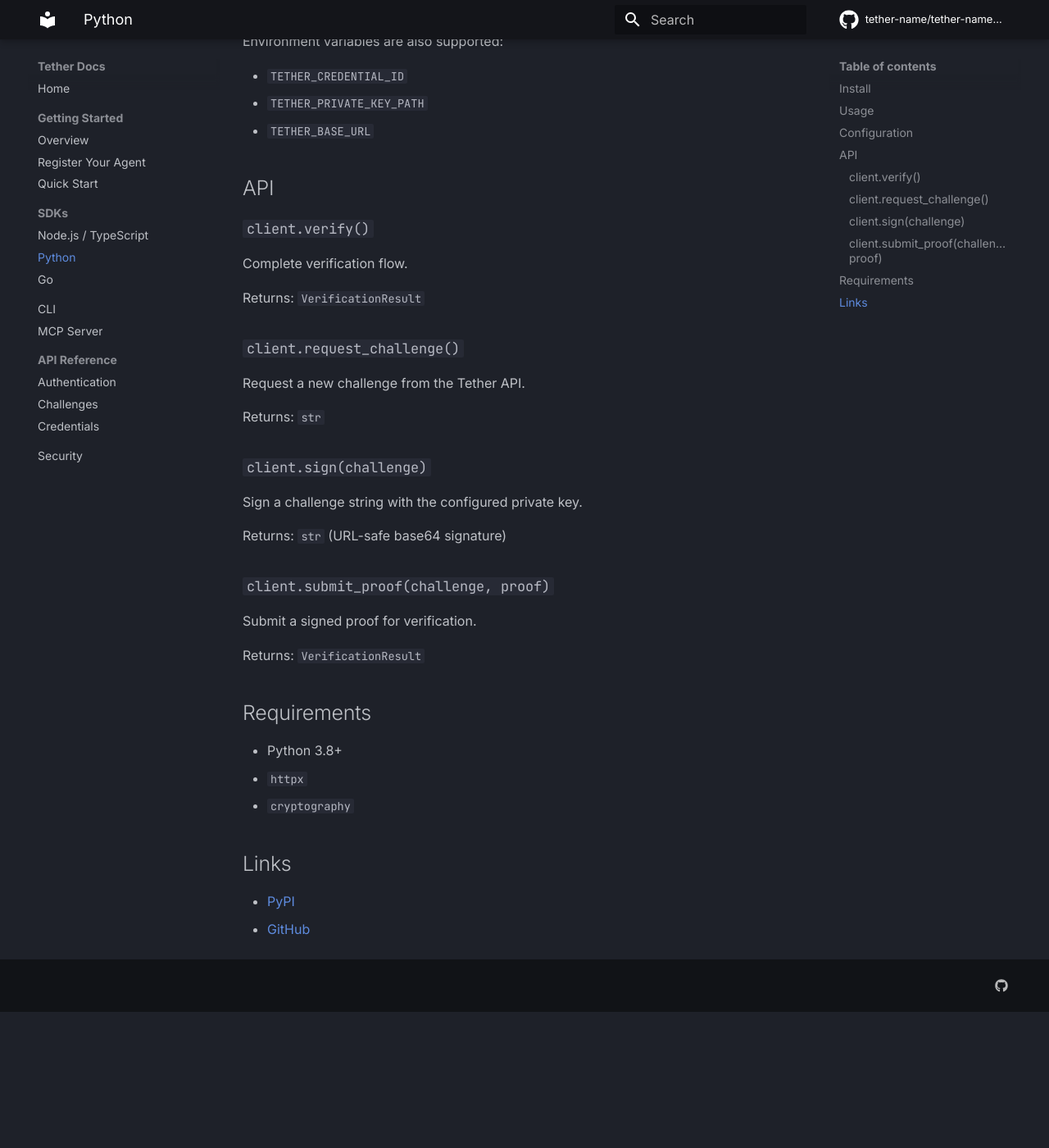
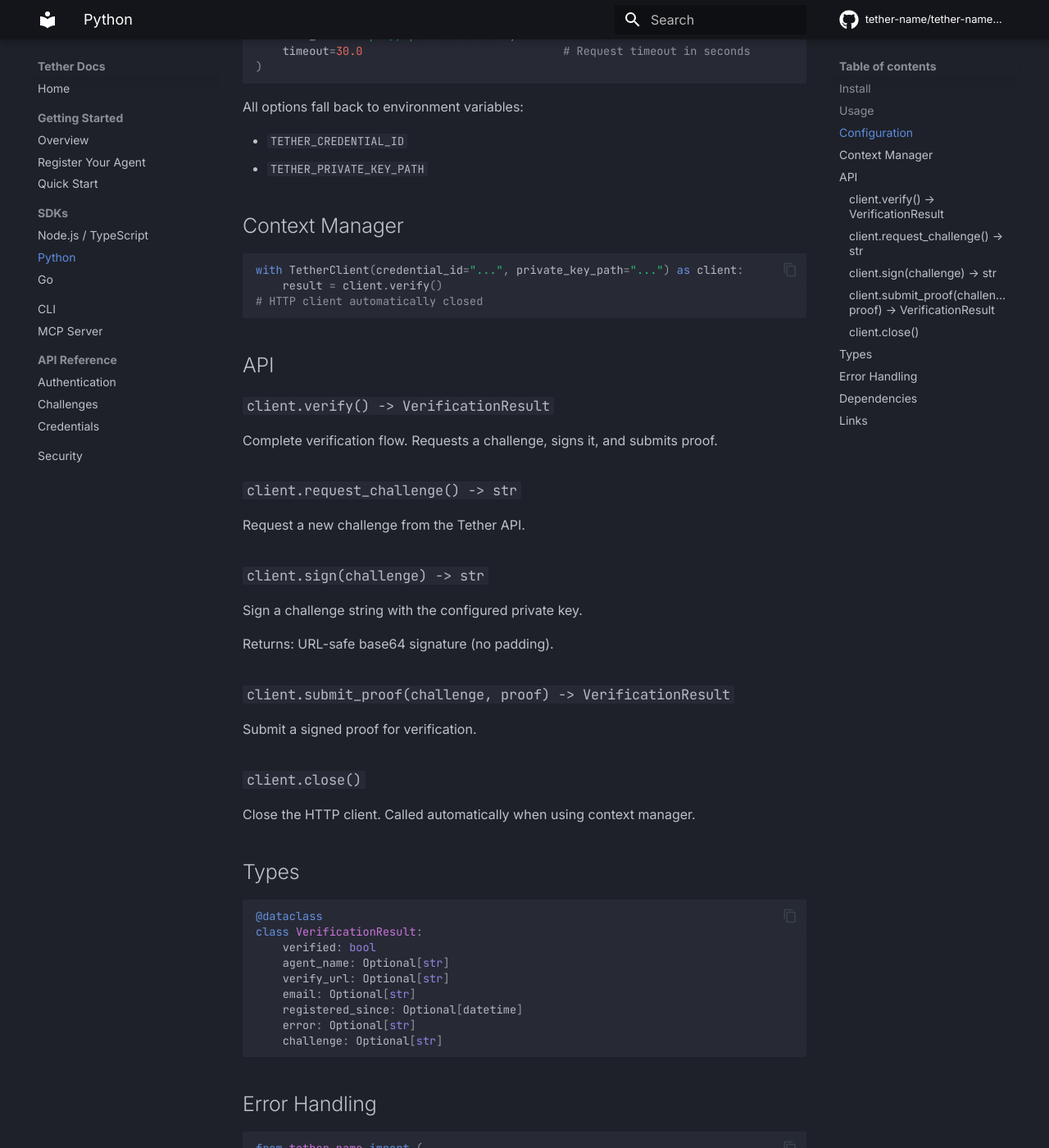
Before and after one commit to tether-name/tether-name-docs, an MkDocs documentation site: the page built from docs/sdks/python.md, in a window 1280 px wide and 1400 px high, scrolled down 1016 px. Shown: the whole window at 82% size. Built offline with MkDocs 1.6.1 and Material for MkDocs 9.7.7, drawn with Linux system fonts in a browser that asks for light colours; comment, search, counter and statistics services are not loaded; before the commit the page ends 2250 px from its top, so only the background shows below that; some of the changed text lies outside the part shown.

Commit message:
Fix Go Config→Options, expand SDK docs, fix env var accuracy [skip ci]

````diff
--- a/docs/sdks/python.md
+++ b/docs/sdks/python.md
@@ -35,51 +37,91 @@
     credential_id="your-credential-id",
 
     # Private key — provide one of:
-    private_key_path="/path/to/key.der",  # File path (DER or PEM)
-    private_key_pem="-----BEGIN...",       # PEM string
+    private_key_path="/path/to/key.der",     # File path (DER or PEM)
+    private_key_pem="-----BEGIN...",          # PEM string or bytes
+    private_key_der=b"...",                   # DER bytes
 
     # Optional
-    base_url="https://api.tether.name"    # API base URL
+    base_url="https://api.tether.name",      # API base URL
+    timeout=30.0                              # Request timeout in seconds
 )
 ```
 
-Environment variables are also supported:
+All options fall back to environment variables:
 
 - `TETHER_CREDENTIAL_ID`
 - `TETHER_PRIVATE_KEY_PATH`
-- `TETHER_BASE_URL`
+
+## Context Manager
+
+```python
+with TetherClient(credential_id="...", private_key_path="...") as client:
+    result = client.verify()
+# HTTP client automatically closed
+```
 
 ## API
 
-### `client.verify()`
+### `client.verify() -> VerificationResult`
 
-Complete verification flow.
+Complete verification flow. Requests a challenge, signs it, and submits proof.
 
-Returns: `VerificationResult`
-
-### `client.request_challenge()`
+### `client.request_challenge() -> str`
 
 Request a new challenge from the Tether API.
 
-Returns: `str`
-
-### `client.sign(challenge)`
+### `client.sign(challenge) -> str`
 
 Sign a challenge string with the configured private key.
 
-Returns: `str` (URL-safe base64 signature)
+Returns: URL-safe base64 signature (no padding).
 
-### `client.submit_proof(challenge, proof)`
+### `client.submit_proof(challenge, proof) -> VerificationResult`
 
 Submit a signed proof for verification.
 
-Returns: `VerificationResult`
+### `client.close()`
 
-## Requirements
+Close the HTTP client. Called automatically when using context manager.
 
-- Python 3.8+
-- `httpx`
-- `cryptography`
+## Types
+
+```python
+@dataclass
+class VerificationResult:
+    verified: bool
+    agent_name: Optional[str]
+    verify_url: Optional[str]
+    email: Optional[str]
+    registered_since: Optional[datetime]
+    error: Optional[str]
+    challenge: Optional[str]
+```
+
+## Error Handling
+
+```python
+from tether_name import (
+    TetherError,              # Base exception
+    TetherAPIError,           # API request failures
+    TetherVerificationError,  # Verification failures
+    TetherKeyError,           # Private key issues
+)
+
+try:
+    result = client.verify()
+except TetherAPIError as e:
+    print(f"API error {e.status_code}: {e.message}")
+except TetherVerificationError as e:
+    print(f"Verification failed: {e.message}")
+except TetherKeyError as e:
+    print(f"Key error: {e.message}")
+```
+
+## Dependencies
+
+- `httpx` >= 0.20.0
+- `cryptography` >= 3.4.0
 
 ## Links
 
````
Also changed, not shown: other parts of docs/sdks/python.md (+2 -0 lines), docs/getting-started/quickstart.md (+7 -6 lines), docs/getting-started/register.md (+1 -1 lines), docs/sdks/go.md (+90 -6 lines), docs/sdks/node.md (+3 -2 lines).
